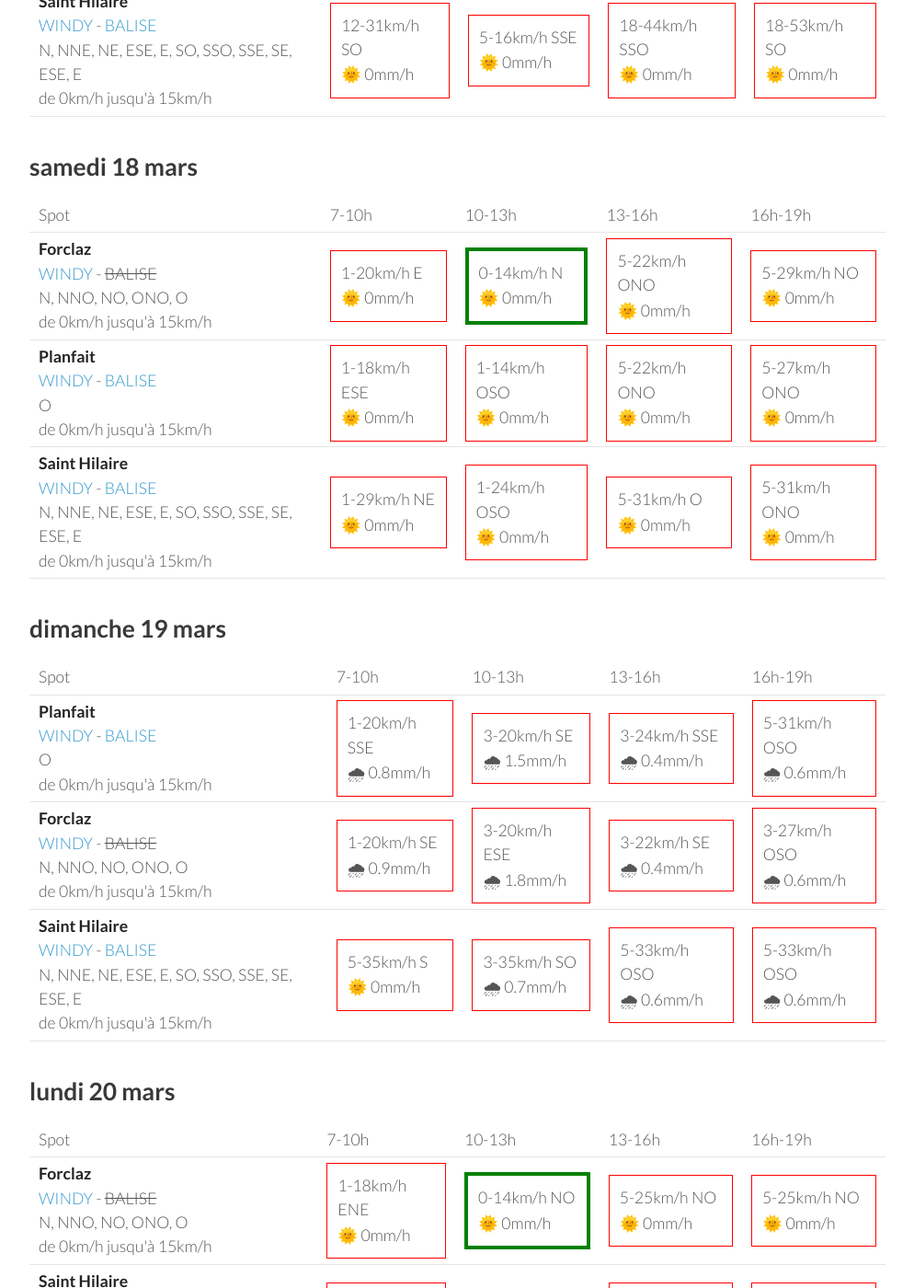
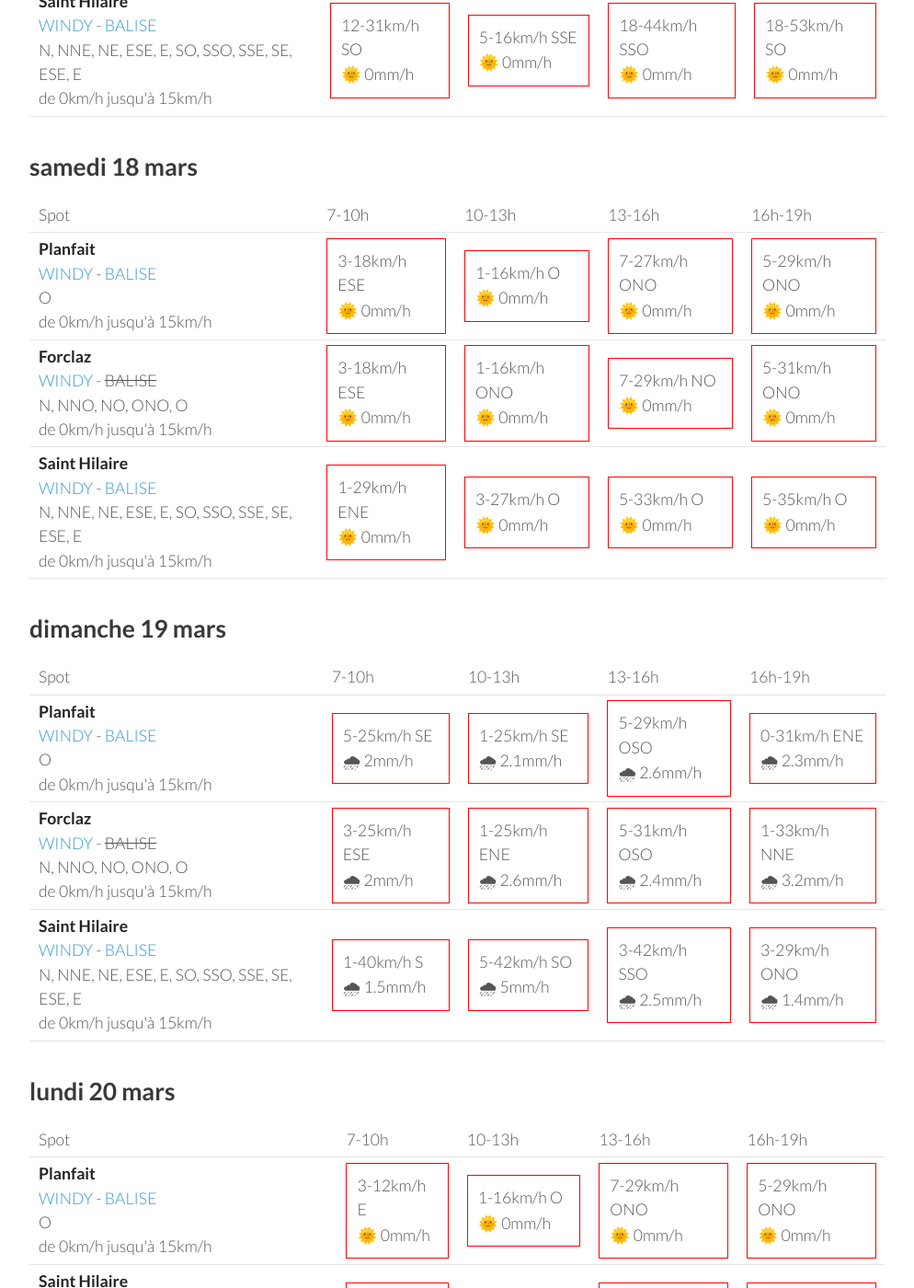
Before and after one commit to parapente-dans-le-nord/parapente-dans-le-nord.github.io, a Jekyll site: the page built from alpes_nord.markdown, in a window 1280 px wide and 1400 px high, scrolled down 1128 px. Shown: the whole window at 92% size, without its empty margins (26-1020 px from the left). Built offline with Jekyll 4.4.1, drawn with Linux system fonts in a browser that asks for light colours; some of the changed text lies outside the part shown.

Commit message:
update index.markdown

```diff
--- a/alpes_nord.markdown
+++ b/alpes_nord.markdown
@@ -114,32 +114,32 @@ page mise à jour le jeudi 16 mars 06:25
       <td>16h-19h</td>
     </tr>
 <tr>
-        <td><strong>Forclaz</strong><br><a href="https://windy.com/45.814/6.247?45.375,6.246,8,m:eVwaglz">WINDY</a> - <span class="no-balise"> BALISE </span><br> <span class="vent-favorable">N, NNO, NO, ONO, O</span><br><span class="force-vent">de 0km/h jusqu'à 15km/h</span> </td>
+        <td><strong>Planfait</strong><br><a href="https://windy.com/45.853/6.223?45.415,6.223,8">WINDY</a> - <span class=""><a href="https://www.openwindmap.org/PP496">BALISE</a> </span><br> <span class="vent-favorable">O</span><br><span class="force-vent">de 0km/h jusqu'à 15km/h</span> </td>
 
-            <td><div class="not-flyable"><p>1-20km/h E</p><p>🌞 0mm/h</p></div></td>
-            <td><div class="flyable"><p>0-14km/h N</p><p>🌞 0mm/h</p></div></td>
-            <td><div class="not-flyable"><p>5-22km/h ONO</p><p>🌞 0mm/h</p></div></td>
-            <td><div class="not-flyable"><p>5-29km/h NO</p><p>🌞 0mm/h</p></div></td>
+            <td><div class="not-flyable"><p>3-18km/h ESE</p><p>🌞 0mm/h</p></div></td>
+            <td><div class="not-flyable"><p>1-16km/h O</p><p>🌞 0mm/h</p></div></td>
+            <td><div class="not-flyable"><p>7-27km/h ONO</p><p>🌞 0mm/h</p></div></td>
+            <td><div class="not-flyable"><p>5-29km/h ONO</p><p>🌞 0mm/h</p></div></td>
 
 
     </tr>
 <tr>
-        <td><strong>Planfait</strong><br><a href="https://windy.com/45.853/6.223?45.415,6.223,8">WINDY</a> - <span class=""><a href="https://www.openwindmap.org/PP496">BALISE</a> </span><br> <span class="vent-favorable">O</span><br><span class="force-vent">de 0km/h jusqu'à 15km/h</span> </td>
+        <td><strong>Forclaz</strong><br><a href="https://windy.com/45.814/6.247?45.375,6.246,8,m:eVwaglz">WINDY</a> - <span class="no-balise"> BALISE </span><br> <span class="vent-favorable">N, NNO, NO, ONO, O</span><br><span class="force-vent">de 0km/h jusqu'à 15km/h</span> </td>
 
-            <td><div class="not-flyable"><p>1-18km/h ESE</p><p>🌞 0mm/h</p></div></td>
-            <td><div class="not-flyable"><p>1-14km/h OSO</p><p>🌞 0mm/h</p></div></td>
-            <td><div class="not-flyable"><p>5-22km/h ONO</p><p>🌞 0mm/h</p></div></td>
-            <td><div class="not-flyable"><p>5-27km/h ONO</p><p>🌞 0mm/h</p></div></td>
+            <td><div class="not-flyable"><p>3-18km/h ESE</p><p>🌞 0mm/h</p></div></td>
+            <td><div class="not-flyable"><p>1-16km/h ONO</p><p>🌞 0mm/h</p></div></td>
+            <td><div class="not-flyable"><p>7-29km/h NO</p><p>🌞 0mm/h</p></div></td>
+            <td><div class="not-flyable"><p>5-31km/h ONO</p><p>🌞 0mm/h</p></div></td>
 
 
     </tr>
 <tr>
         <td><strong>Saint Hilaire</strong><br><a href="https://windy.com/45.307/5.888?45.087,5.889,9,m:eUFagkX">WINDY</a> - <span class=""><a href="http://www.balisemeteo.com/balise.php?idBalise=61">BALISE</a> </span><br> <span class="vent-favorable">N, NNE, NE, ESE, E, SO, SSO, SSE, SE, ESE, E</span><br><span class="force-vent">de 0km/h jusqu'à 15km/h</span> </td>
 
-            <td><div class="not-flyable"><p>1-29km/h NE</p><p>🌞 0mm/h</p></div></td>
-            <td><div class="not-flyable"><p>1-24km/h OSO</p><p>🌞 0mm/h</p></div></td>
-            <td><div class="not-flyable"><p>5-31km/h O</p><p>🌞 0mm/h</p></div></td>
-            <td><div class="not-flyable"><p>5-31km/h ONO</p><p>🌞 0mm/h</p></div></td>
+            <td><div class="not-flyable"><p>1-29km/h ENE</p><p>🌞 0mm/h</p></div></td>
+            <td><div class="not-flyable"><p>3-27km/h O</p><p>🌞 0mm/h</p></div></td>
+            <td><div class="not-flyable"><p>5-33km/h O</p><p>🌞 0mm/h</p></div></td>
+            <td><div class="not-flyable"><p>5-35km/h O</p><p>🌞 0mm/h</p></div></td>
 
 
     </tr>
@@ -162,30 +162,30 @@ page mise à jour le jeudi 16 mars 06:25
 <tr>
         <td><strong>Planfait</strong><br><a href="https://windy.com/45.853/6.223?45.415,6.223,8">WINDY</a> - <span class=""><a href="https://www.openwindmap.org/PP496">BALISE</a> </span><br> <span class="vent-favorable">O</span><br><span class="force-vent">de 0km/h jusqu'à 15km/h</span> </td>
 
-            <td><div class="not-flyable"><p>1-20km/h SSE</p><p>🌧 0.8mm/h</p></div></td>
-            <td><div class="not-flyable"><p>3-20km/h SE</p><p>🌧 1.5mm/h</p></div></td>
-            <td><div class="not-flyable"><p>3-24km/h SSE</p><p>🌧 0.4mm/h</p></div></td>
-            <td><div class="not-flyable"><p>5-31km/h OSO</p><p>🌧 0.6mm/h</p></div></td>
+            <td><div class="not-flyable"><p>5-25km/h SE</p><p>🌧 2mm/h</p></div></td>
+            <td><div class="not-flyable"><p>1-25km/h SE</p><p>🌧 2.1mm/h</p></div></td>
+            <td><div class="not-flyable"><p>5-29km/h OSO</p><p>🌧 2.6mm/h</p></div></td>
+            <td><div class="not-flyable"><p>0-31km/h ENE</p><p>🌧 2.3mm/h</p></div></td>
 
 
     </tr>
 <tr>
         <td><strong>Forclaz</strong><br><a href="https://windy.com/45.814/6.247?45.375,6.246,8,m:eVwaglz">WINDY</a> - <span class="no-balise"> BALISE </span><br> <span class="vent-favorable">N, NNO, NO, ONO, O</span><br><span class="force-vent">de 0km/h jusqu'à 15km/h</span> </td>
 
-            <td><div class="not-flyable"><p>1-20km/h SE</p><p>🌧 0.9mm/h</p></div></td>
-            <td><div class="not-flyable"><p>3-20km/h ESE</p><p>🌧 1.8mm/h</p></div></td>
-            <td><div class="not-flyable"><p>3-22km/h SE</p><p>🌧 0.4mm/h</p></div></td>
-            <td><div class="not-flyable"><p>3-27km/h OSO</p><p>🌧 0.6mm/h</p></div></td>
+            <td><div class="not-flyable"><p>3-25km/h ESE</p><p>🌧 2mm/h</p></div></td>
+            <td><div class="not-flyable"><p>1-25km/h ENE</p><p>🌧 2.6mm/h</p></div></td>
+            <td><div class="not-flyable"><p>5-31km/h OSO</p><p>🌧 2.4mm/h</p></div></td>
+            <td><div class="not-flyable"><p>1-33km/h NNE</p><p>🌧 3.2mm/h</p></div></td>
 
 
     </tr>
 <tr>
         <td><strong>Saint Hilaire</strong><br><a href="https://windy.com/45.307/5.888?45.087,5.889,9,m:eUFagkX">WINDY</a> - <span class=""><a href="http://www.balisemeteo.com/balise.php?idBalise=61">BALISE</a> </span><br> <span class="vent-favorable">N, NNE, NE, ESE, E, SO, SSO, SSE, SE, ESE, E</span><br><span class="force-vent">de 0km/h jusqu'à 15km/h</span> </td>
 
-            <td><div class="not-flyable"><p>5-35km/h S</p><p>🌞 0mm/h</p></div></td>
-            <td><div class="not-flyable"><p>3-35km/h SO</p><p>🌧 0.7mm/h</p></div></td>
-            <td><div class="not-flyable"><p>5-33km/h OSO</p><p>🌧 0.6mm/h</p></div></td>
-            <td><div class="not-flyable"><p>5-33km/h OSO</p><p>🌧 0.6mm/h</p></div></td>
+            <td><div class="not-flyable"><p>1-40km/h S</p><p>🌧 1.5mm/h</p></div></td>
+            <td><div class="not-flyable"><p>5-42km/h SO</p><p>🌧 5mm/h</p></div></td>
+            <td><div class="not-flyable"><p>3-42km/h SSO</p><p>🌧 2.5mm/h</p></div></td>
+            <td><div class="not-flyable"><p>3-29km/h ONO</p><p>🌧 1.4mm/h</p></div></td>
 
 
     </tr>
@@ -206,32 +206,32 @@ page mise à jour le jeudi 16 mars 06:25
       <td>16h-19h</td>
     </tr>
 <tr>
-        <td><strong>Forclaz</strong><br><a href="https://windy.com/45.814/6.247?45.375,6.246,8,m:eVwaglz">WINDY</a> - <span class="no-balise"> BALISE </span><br> <span class="vent-favorable">N, NNO, NO, ONO, O</span><br><span class="force-vent">de 0km/h jusqu'à 15km/h</span> </td>
+        <td><strong>Planfait</strong><br><a href="https://windy.com/45.853/6.223?45.415,6.223,8">WINDY</a> - <span class=""><a href="https://www.openwindmap.org/PP496">BALISE</a> </span><br> <span class="vent-favorable">O</span><br><span class="force-vent">de 0km/h jusqu'à 15km/h</span> </td>
 
-            <td><div class="not-flyable"><p>1-18km/h ENE</p><p>🌞 0mm/h</p></div></td>
-            <td><div class="flyable"><p>0-14km/h NO</p><p>🌞 0mm/h</p></div></td>
-            <td><div class="not-flyable"><p>5-25km/h NO</p><p>🌞 0mm/h</p></div></td>
-            <td><div class="not-flyable"><p>5-25km/h NO</p><p>🌞 0mm/h</p></div></td>
+            <td><div class="not-flyable"><p>3-12km/h E</p><p>🌞 0mm/h</p></div></td>
+            <td><div class="not-flyable"><p>1-16km/h O</p><p>🌞 0mm/h</p></div></td>
+            <td><div class="not-flyable"><p>7-29km/h ONO</p><p>🌞 0mm/h</p></div></td>
+            <td><div class="not-flyable"><p>5-29km/h ONO</p><p>🌞 0mm/h</p></div></td>
 
 
     </tr>
 <tr>
         <td><strong>Saint Hilaire</strong><br><a href="https://windy.com/45.307/5.888?45.087,5.889,9,m:eUFagkX">WINDY</a> - <span class=""><a href="http://www.balisemeteo.com/balise.php?idBalise=61">BALISE</a> </span><br> <span class="vent-favorable">N, NNE, NE, ESE, E, SO, SSO, SSE, SE, ESE, E</span><br><span class="force-vent">de 0km/h jusqu'à 15km/h</span> </td>
 
-            <td><div class="not-flyable"><p>5-37km/h ENE</p><p>🌞 0mm/h</p></div></td>
-            <td><div class="not-flyable"><p>5-37km/h N</p><p>🌞 0mm/h</p></div></td>
-            <td><div class="not-flyable"><p>5-37km/h NNO</p><p>🌞 0mm/h</p></div></td>
-            <td><div class="not-flyable"><p>5-33km/h NNO</p><p>🌞 0mm/h</p></div></td>
+            <td><div class="not-flyable"><p>1-22km/h E</p><p>🌞 0mm/h</p></div></td>
+            <td><div class="not-flyable"><p>1-24km/h N</p><p>🌞 0mm/h</p></div></td>
+            <td><div class="not-flyable"><p>3-20km/h ONO</p><p>🌞 0mm/h</p></div></td>
+            <td><div class="not-flyable"><p>3-25km/h ONO</p><p>🌞 0mm/h</p></div></td>
 
 
     </tr>
 <tr>
-        <td><strong>Planfait</strong><br><a href="https://windy.com/45.853/6.223?45.415,6.223,8">WINDY</a> - <span class=""><a href="https://www.openwindmap.org/PP496">BALISE</a> </span><br> <span class="vent-favorable">O</span><br><span class="force-vent">de 0km/h jusqu'à 15km/h</span> </td>
+        <td><strong>Forclaz</strong><br><a href="https://windy.com/45.814/6.247?45.375,6.246,8,m:eVwaglz">WINDY</a> - <span class="no-balise"> BALISE </span><br> <span class="vent-favorable">N, NNO, NO, ONO, O</span><br><span class="force-vent">de 0km/h jusqu'à 15km/h</span> </td>
 
-            <td><div class="not-flyable"><p>3-18km/h E</p><p>🌞 0mm/h</p></div></td>
-            <td><div class="not-flyable"><p>1-14km/h ONO</p><p>🌞 0mm/h</p></div></td>
-            <td><div class="not-flyable"><p>5-25km/h NO</p><p>🌞 0mm/h</p></div></td>
-            <td><div class="not-flyable"><p>5-25km/h ONO</p><p>🌞 0mm/h</p></div></td>
+            <td><div class="not-flyable"><p>3-12km/h E</p><p>🌞 0mm/h</p></div></td>
+            <td><div class="not-flyable"><p>1-16km/h SO</p><p>🌞 0mm/h</p></div></td>
+            <td><div class="not-flyable"><p>7-29km/h ONO</p><p>🌞 0mm/h</p></div></td>
+            <td><div class="not-flyable"><p>5-29km/h ONO</p><p>🌞 0mm/h</p></div></td>
 
 
     </tr>
@@ -239,3 +239,49 @@ page mise à jour le jeudi 16 mars 06:25
 </tbody>
 </table>
 {:/}
+## mardi 21 mars
+
+{::nomarkdown}
+<table>
+  <tbody>
+    <tr>
+      <td>Spot</td>
+      <td>7-10h</td>
+      <td>10-13h</td>
+      <td>13-16h</td>
+      <td>16h-19h</td>
+    </tr>
+<tr>
+        <td><strong>Planfait</strong><br><a href="https://windy.com/45.853/6.223?45.415,6.223,8">WINDY</a> - <span class=""><a href="https://www.openwindmap.org/PP496">BALISE</a> </span><br> <span class="vent-favorable">O</span><br><span class="force-vent">de 0km/h jusqu'à 15km/h</span> </td>
+
+            <td><div class="not-flyable"><p>3-16km/h ESE</p><p>🌞 0mm/h</p></div></td>
+            <td><div class="not-flyable"><p>1-16km/h SSO</p><p>🌞 0mm/h</p></div></td>
+            <td><div class="not-flyable"><p>5-24km/h O</p><p>🌞 0mm/h</p></div></td>
+            <td><div class="not-flyable"><p>5-25km/h ONO</p><p>🌞 0mm/h</p></div></td>
+
+
+    </tr>
+<tr>
+        <td><strong>Forclaz</strong><br><a href="https://windy.com/45.814/6.247?45.375,6.246,8,m:eVwaglz">WINDY</a> - <span class="no-balise"> BALISE </span><br> <span class="vent-favorable">N, NNO, NO, ONO, O</span><br><span class="force-vent">de 0km/h jusqu'à 15km/h</span> </td>
+
+            <td><div class="not-flyable"><p>3-18km/h ESE</p><p>🌞 0mm/h</p></div></td>
+            <td><div class="not-flyable"><p>1-18km/h SSE</p><p>🌞 0mm/h</p></div></td>
+            <td><div class="not-flyable"><p>5-22km/h ONO</p><p>🌞 0mm/h</p></div></td>
+            <td><div class="not-flyable"><p>5-24km/h ONO</p><p>🌞 0mm/h</p></div></td>
+
+
+    </tr>
+<tr>
+        <td><strong>Saint Hilaire</strong><br><a href="https://windy.com/45.307/5.888?45.087,5.889,9,m:eUFagkX">WINDY</a> - <span class=""><a href="http://www.balisemeteo.com/balise.php?idBalise=61">BALISE</a> </span><br> <span class="vent-favorable">N, NNE, NE, ESE, E, SO, SSO, SSE, SE, ESE, E</span><br><span class="force-vent">de 0km/h jusqu'à 15km/h</span> </td>
+
+            <td><div class="not-flyable"><p>1-20km/h NE</p><p>🌞 0mm/h</p></div></td>
+            <td><div class="not-flyable"><p>1-22km/h OSO</p><p>🌞 0mm/h</p></div></td>
+            <td><div class="not-flyable"><p>5-33km/h SO</p><p>🌞 0mm/h</p></div></td>
+            <td><div class="not-flyable"><p>7-40km/h SO</p><p>🌞 0mm/h</p></div></td>
+
+
+    </tr>
+
+</tbody>
+</table>
+{:/}
```
Also changed, not shown: other parts of alpes_nord.markdown (+1 -1 lines).
